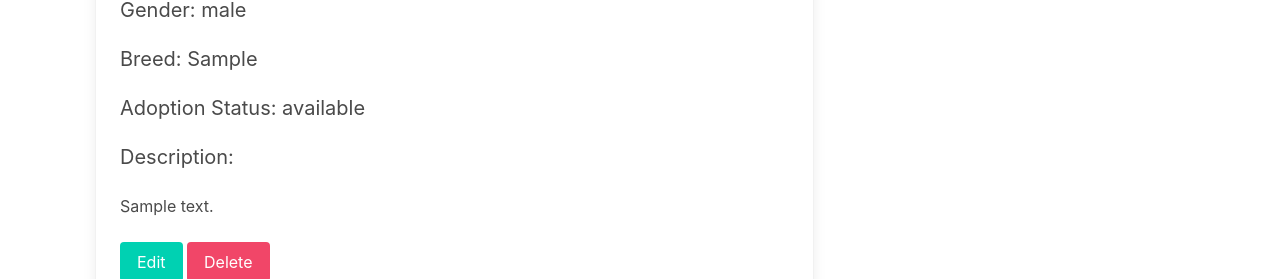
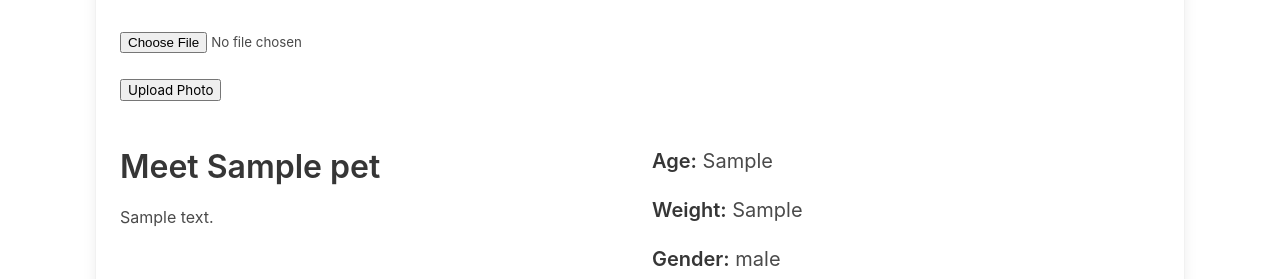
Before and after one commit to Apple-supaporn/project4-dog-and-cat-adoption, a Django app: page /pets/1/ in a window 1280 px wide. Shown: the part 421-700 px from the top of the page. Run offline with Django 4.2, Linux system fonts and the light colour scheme; a user stored in the database is signed in; tables that the repository leaves empty hold one stand-in row (values such as "Sample post").

Commit message:
style detail page

```diff
--- a/dog_and_cat_adoption_project/dog_and_cat_adoption_app/templates/dogncat/detail.html
+++ b/dog_and_cat_adoption_project/dog_and_cat_adoption_app/templates/dogncat/detail.html
@@ -3,53 +3,52 @@
 
 <section class="section">
     <div class="container">
-        <h1 class="title">Pet Details</h1>
-
-        <div class="columns">
-            <div class="column is-two-thirds">
         <div class="card">
             <div class="card-content">
-                        <p class="title">{{ pet.name }}</p>
-                        <p class="subtitle">Type: {{ pet.pet_type }}</p>
-                        <p class="subtitle">Age: {{ pet.age }}</p>
-                        <p class="subtitle">Weight: {{ pet.weight }}</p>
-                        <p class="subtitle">Gender: {{ pet.gender }}</p>
-                        <p class="subtitle">Breed: {{ pet.breed }}</p>
-                        <p class="subtitle">Adoption Status: {{ pet.adoption_status }}</p>
-                        <p class="subtitle">Description: {{ pet.description | linebreaks }}</p>
-                        <br>
+                <div class="columns is-multiline">
+                    {% for photo in pet.photo_set.all %}
+                        <div class="column is-one-third">
+                            <img class="responsive-img card-panel" src="{{photo.url}}" alt="pet">
+                        </div>
+                    {% empty %}
+                        <div class="card-panel teal-text center-align">
+                            No Photos Uploaded
+                        </div>
+                    {% endfor %}
+                </div>
+
+                {% if user.is_authenticated %}
+                    <form action="{% url 'add_photo' pet.id %}" enctype="multipart/form-data" method="POST" class="card-panel">
+                        {% csrf_token %}
+                        <input type="file" name="photo-file"><br><br>
+                        <button type="submit" class="btn">Upload Photo</button>
+                    </form>
+                {% endif %}
+            </div>
+
+            <div class="card-content">
+                <div class="columns">
+                    <div class="column">
+                        <h1 class="title" style="margin-bottom: 40px;"> Meet {{ pet.name }} </h1>
+                        <p class="subtitle">{{ pet.description | linebreaks }}</p>
+                    </div>
+                    <div class="column">
+                        <p class="subtitle"><strong>Age:</strong> {{ pet.age }}</p>
+                        <p class="subtitle"><strong>Weight:</strong> {{ pet.weight }}</p>
+                        <p class="subtitle"><strong>Gender:</strong> {{ pet.gender }}</p>
+                        <p class="subtitle"><strong>Breed:</strong> {{ pet.breed }}</p>
+                        <p class="subtitle"><strong>Adoption Status:</strong> {{ pet.adoption_status }}</p>
+                    </div>
+                </div>
                 {% if user.is_authenticated %}
                     <div class="class-action">
+                        <br>
                         <a href="{% url 'pets_update' pet.id %}" class="button is-primary">Edit</a>
                         <a href="{% url 'pets_delete' pet.id %}" class="button is-danger">Delete</a>
                     </div>
                 {% endif %}
-
-                        <!-- PHOTO markup below -->
-                        {% for photo in pet.photo_set.all %}
-                            <img class="responsive-img card-panel" src="{{photo.url}}" alt="pet">
-                        {% empty %}
-                            <div class="card-panel teal-text center-align">No Photos Uploaded</div>
-                        {% endfor %}
-
-                        <!-- Form for Uploading Photos -->
-                        {% if user.is_authenticated %}
-                        <form action="{% url 'add_photo' pet.id %}" enctype="multipart/form-data" method="POST" class="card-panel">
-
-                            {% csrf_token %}
-                            <input type="file" name="photo-file">
-                            <br><br>
-                            <button type="submit" class="btn">Upload Photo</button>
-                        </form>
-                        {% endif %}
-                        <!-- End form for Uploading Photos -->
-
-
-
                 <br><br>
                 <a href="{% url 'index' %}">Back to see more Dog and Cats  </a>
-                    </div>
-                </div>
             </div>
         </div>
     </div>
--- a/dog_and_cat_adoption_project/dog_and_cat_adoption_app/urls.py
+++ b/dog_and_cat_adoption_project/dog_and_cat_adoption_app/urls.py
@@ -12,7 +12,7 @@ urlpatterns = [
     path('pets/<int:pk>/update/', views.PetUpdate.as_view(), name='pets_update'),
     path('pets/<int:pk>/delete/', views.PetDelete.as_view(), name='pets_delete'),
     ## url to add photo
-    path('pets/<int:pet_id>/add_photo/', views.add_photo, name="add_photo"),
+    path('pets/<int:pet_id>/add_photo/', views.add_photo, name='add_photo'),
 
 
 ]
--- a/dog_and_cat_adoption_project/dog_and_cat_adoption_app/views.py
+++ b/dog_and_cat_adoption_project/dog_and_cat_adoption_app/views.py
@@ -54,8 +54,9 @@ def add_photo(request, pet_id):
             url = f"{os.environ['S3_BASE_URL']}{bucket}/{key}"
             Photo.objects.create(url=url, pet_id=pet_id)
         except Exception as e:
-            print('An error occurred uploading file to S3')
-            print(e)
+            logging.error('An error occurred uploading file to S3')
+            logging.error(e)
+            return HttpResponse(status=500)
         return redirect('detail', pet_id=pet_id)
 
 
```
Also changed, not shown: dog_and_cat_adoption_project/dog_and_cat_adoption_app/templates/dog_and_cat_adoption_app/pet_form.html (+1 -17 lines), dog_and_cat_adoption_project/dog_and_cat_adoption_app/templates/dogncat/index.html (+3 -11 lines). Lines whose indentation alone changed are shown as unchanged.
